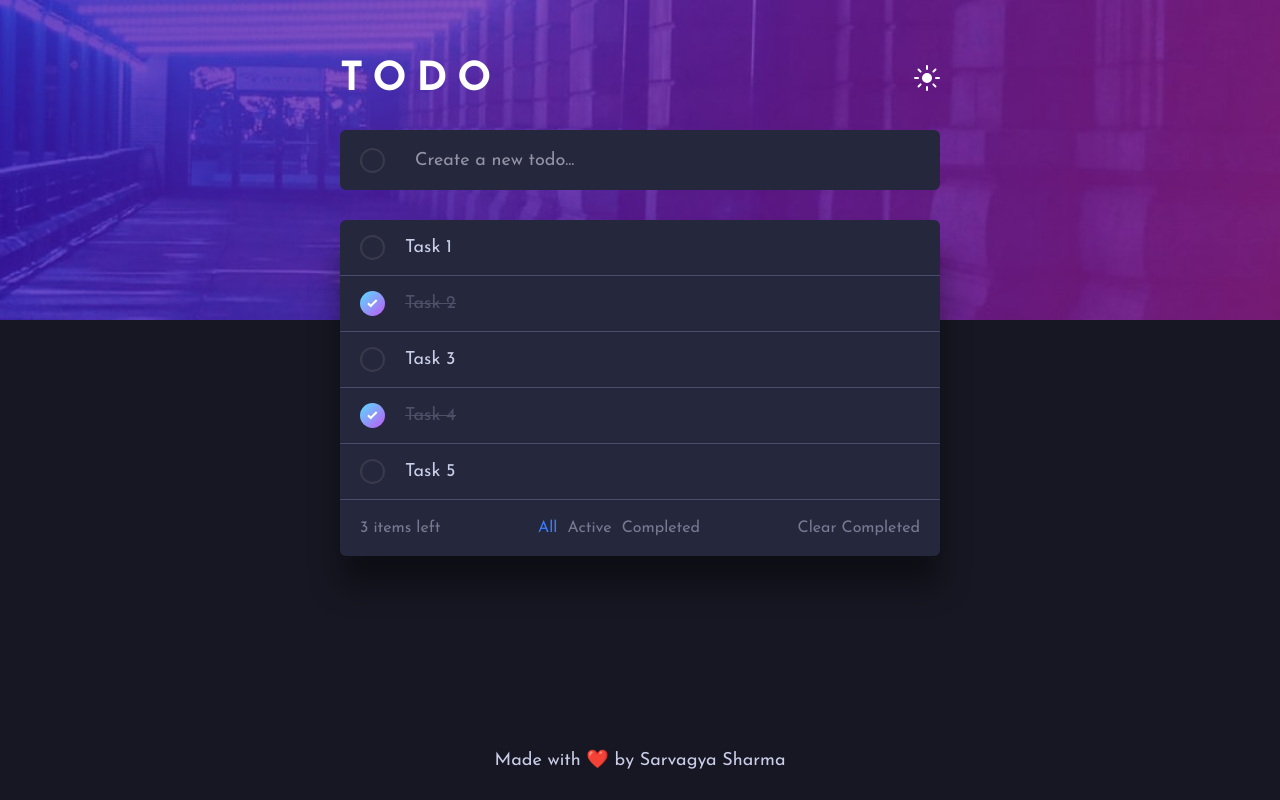
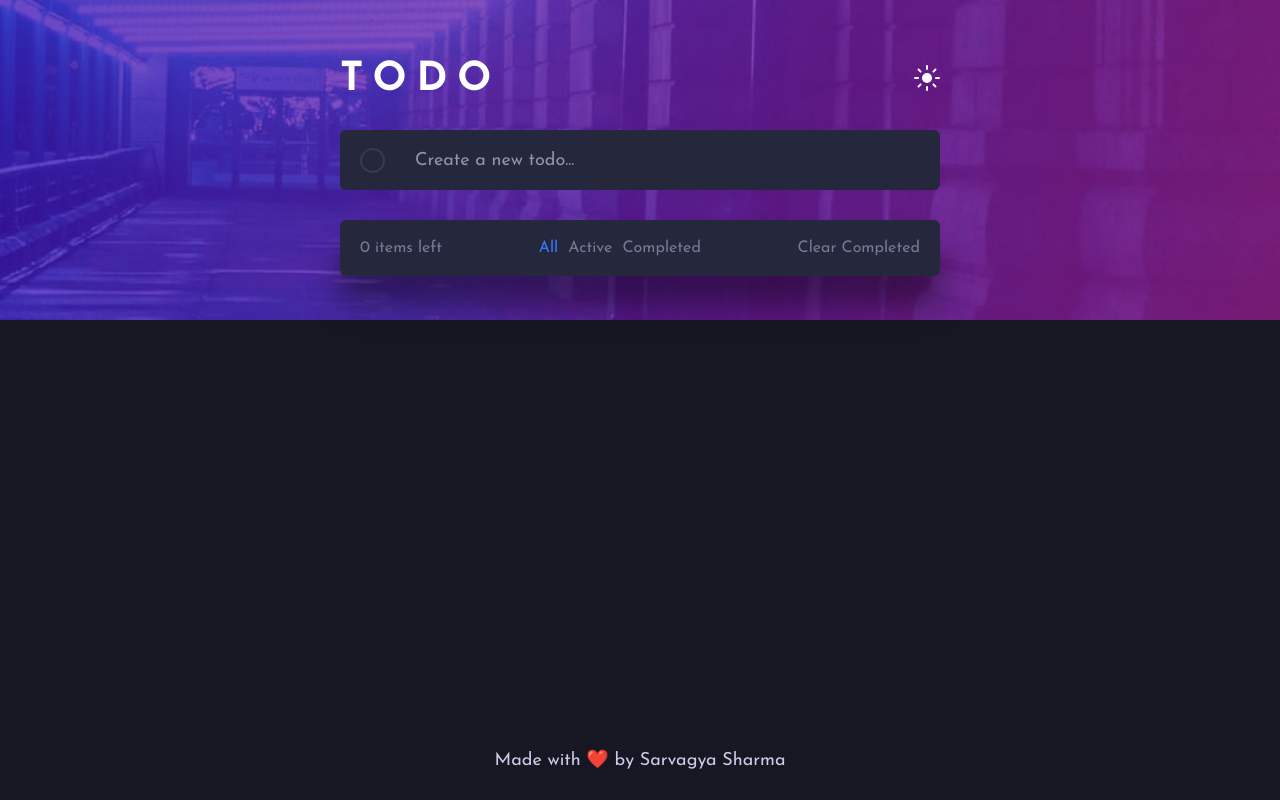
Before and after one commit to sarvagya2545/fem-todo, a React (Vite) app: page / in a window 1280 px wide. Built offline with nearby package versions, Linux system fonts and the light colour scheme.

Commit message:
persist state to local storage

```diff
--- a/src/contexts/ThemeContext.js
+++ b/src/contexts/ThemeContext.js
@@ -1,11 +1,18 @@
-import React, { createContext, useState } from "react";
+import React, { createContext, useEffect, useState } from "react";
+import { saveThemePreference, getThemePreference } from '../persistToLocalStorage';
 
 export const ThemeContext = createContext();
 
 export const ThemeContextProvider = ({ children }) => {
-    const [theme, setTheme] = useState('dark');
+    const [theme, setTheme] = useState(
+        getThemePreference() || 'dark'
+    );
 
     const toggleTheme = () => setTheme(t => t === 'light' ? 'dark' : 'light');
+
+    useEffect(() => {
+        saveThemePreference(theme);
+    }, [theme]);
 
     return (
         <ThemeContext.Provider value={{ theme, toggleTheme }}>
--- a/src/contexts/TodoContext.js
+++ b/src/contexts/TodoContext.js
@@ -1,38 +1,17 @@
-import React, { createContext, useState } from "react";
+import React, { createContext, useState, useEffect } from "react";
 import { v4 as uuidv4 } from 'uuid';
+import { saveTodoList, getTodoList } from '../persistToLocalStorage';
 
 export const TodoContext = createContext();
 
 export const TodoContextProvider = ({ children }) => {
     // filter -> 'all' for all, 'completed' for completed tasks, 'active' for incomplete tasks
     const [filter, setFilter] = useState('all');
-    const [todos, setTodos] = useState([
-        {
-            id: '1',
-            todo: 'Task 1',
-            completed: false
-        },
-        {
-            id: '2',
-            todo: 'Task 2',
-            completed: true
-        },
-        {
-            id: '3',
-            todo: 'Task 3',
-            completed: false
-        },
-        {
-            id: '4',
-            todo: 'Task 4',
-            completed: true
-        },
-        {
-            id: '5',
-            todo: 'Task 5',
-            completed: false
-        },
-    ]);
+    const [todos, setTodos] = useState(JSON.parse(getTodoList()) || []);
+
+    useEffect(() => {
+        saveTodoList(todos);
+    }, [todos]);
 
     const filterMap = {
         all: t => t,
--- /dev/null
+++ b/src/persistToLocalStorage.js
@@ -0,0 +1,10 @@
+export const saveThemePreference = (theme) => {
+    localStorage.setItem('todo-theme', theme);
+}
+
+export const saveTodoList = (todos) => {
+    localStorage.setItem('todos', JSON.stringify(todos));
+}
+
+export const getTodoList = () => localStorage.getItem('todos');
+export const getThemePreference = () => localStorage.getItem('todo-theme');
```
